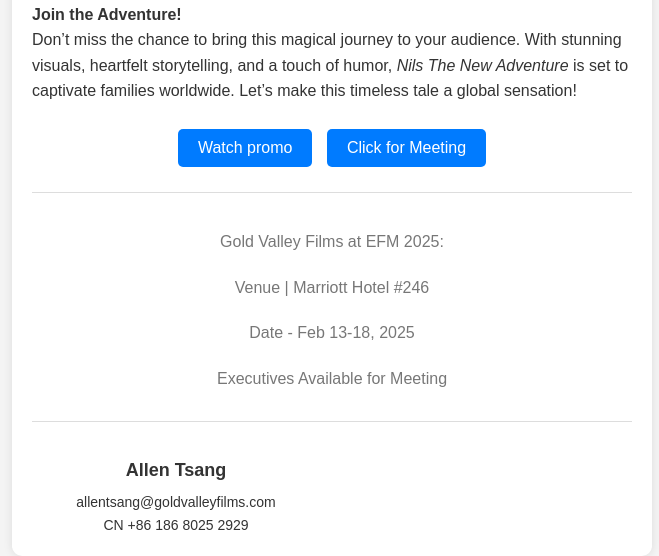
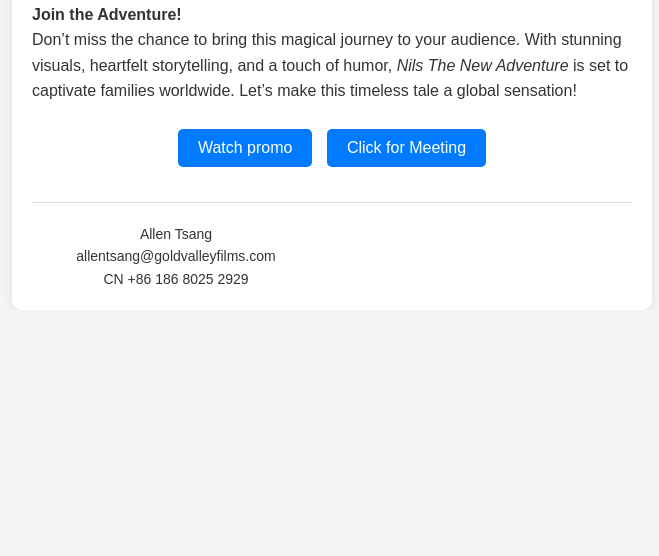
Before and after one commit to AllenTsang-CN/NILS, a plain HTML site: page index.html in a window 1280 px wide. Shown: the part 1485-2041 px from the top of the page, without its empty margins (308-967 px from the left). After the commit the page ends 1795 px from the top, so only its background shows below. Drawn offline with Linux system fonts and the light colour scheme.

Commit message:
Update index.html

```diff
--- a/index.html
+++ b/index.html
@@ -131,18 +131,10 @@
           <a href="mailto:sales@goldvalleyfilms.com?subject=GVF_EFM2025_Meeting%20request" class="button">Click for Meeting</a>
       </div>
 
-      <!-- EFM 2025 Conference Info -->
-      <div class="efm-info">
-          <p>Gold Valley Films at EFM 2025:</p>
-          <p>Venue | Marriott Hotel #246</p>
-          <p>Date - Feb 13-18, 2025</p>
-          <p>Executives Available for Meeting</p>
-      </div>
-
       <!-- Signature Section -->
       <div class="signature-container">
           <div class="signature">
-              <h3>Allen Tsang</h3>
+              <p>Allen Tsang</p>
               <p>allentsang@goldvalleyfilms.com</p>
               <p>CN +86 186 8025 2929</p>
           </div>
```
